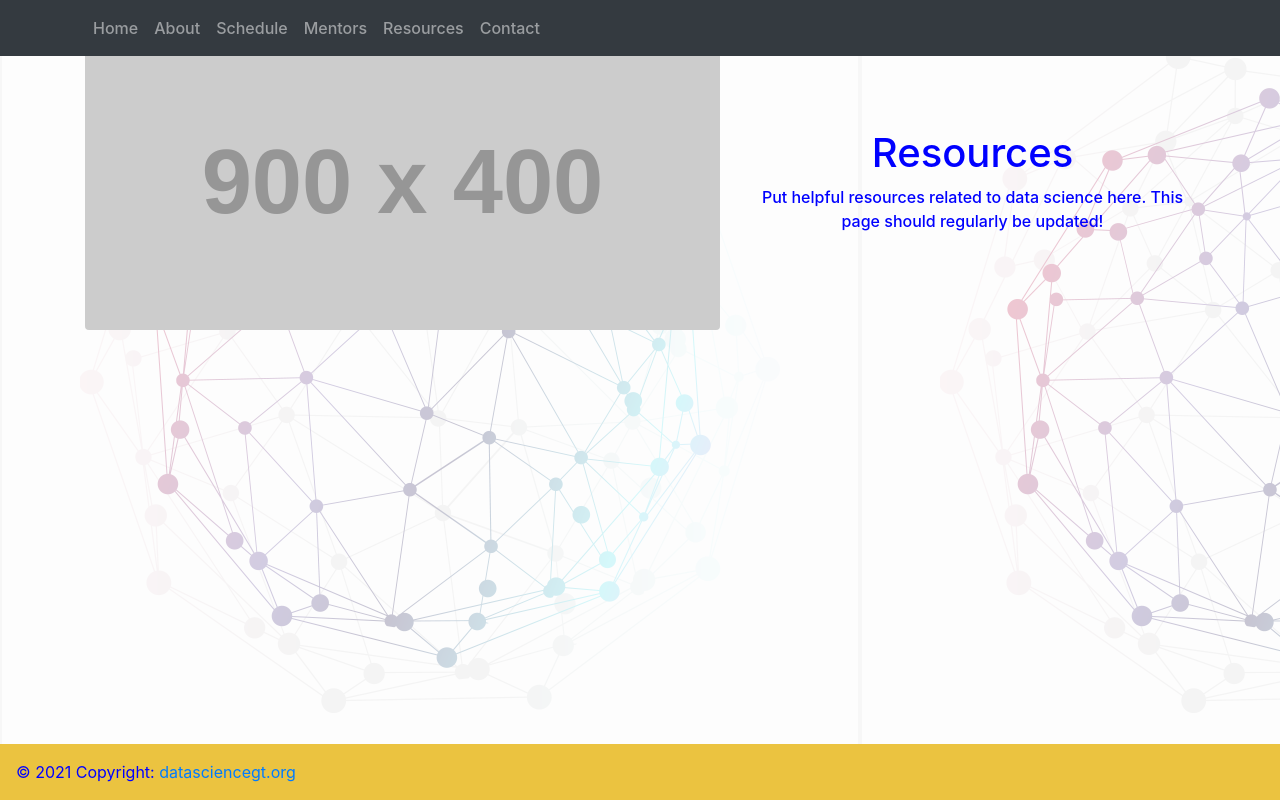
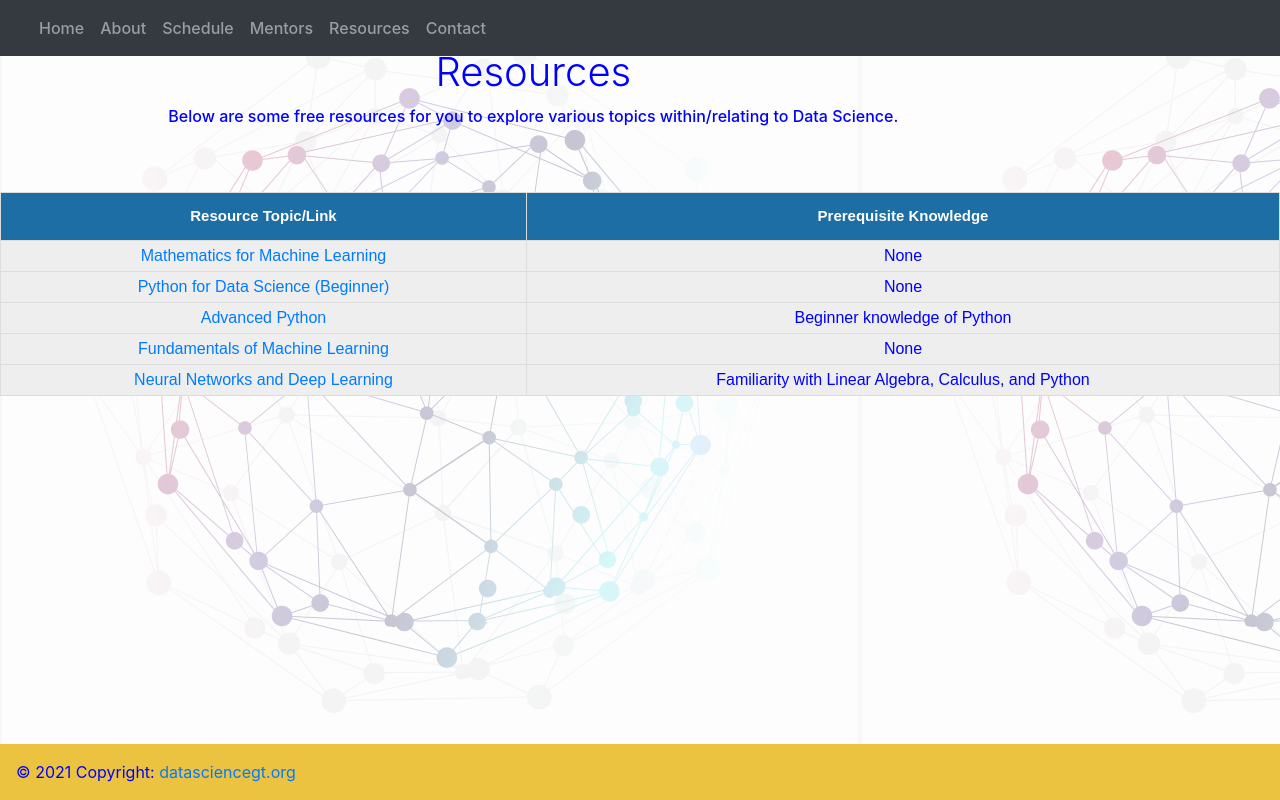
Before and after one commit to DSGT-Bootcamp/DSGTBootcampWebpage, a React (Create React App) app: page /resources in a window 1280 px wide. Built offline with nearby package versions, Linux system fonts and the light colour scheme.

Commit message:
New home page design and added some resources.

```diff
--- a/package.json
+++ b/package.json
@@ -9,6 +9,7 @@
     "@wojtekmaj/enzyme-adapter-react-17": "^0.6.3",
     "enzyme": "^3.11.0",
     "mdbreact": "^5.1.0",
+    "particles-bg": "^2.5.5",
     "react": "^17.0.2",
     "react-announcement": "^1.1.3",
     "react-bootstrap": "^1.6.1",
@@ -16,8 +17,9 @@
     "react-ga": "^3.3.0",
     "react-reveal": "^1.2.2",
     "react-router-dom": "^5.2.0",
-    "react-scripts": "4.0.3",
+    "react-scripts": "^4.0.3",
     "react-social-icons": "^5.5.1",
+    "react-spring": "^9.2.4",
     "save-dev": "^0.0.1-security",
     "styled-components": "^5.3.0",
     "web-vitals": "^1.1.2"
--- a/src/App.css
+++ b/src/App.css
@@ -70,3 +70,24 @@ body {
   background-image: url("/src/images/dataviz.png");
   color: blue;
 }
+@media (min-width: 1200px) {
+  .container{
+    max-width: 1600px;
+  }
+}
+header {
+  font-size: 120px;
+  font-family: "avenir";
+  color: black;
+  text-align: center;
+  padding-top: 20%;
+  width: 100%
+}
+homePageSubtitle {
+  font-size: 35px;
+  font-family: "avenir";
+  color: black;
+  text-align: center;
+  width: 50%;
+
+}
--- a/src/components/About.js
+++ b/src/components/About.js
@@ -8,11 +8,6 @@ class About extends React.Component {
             <div class="container">
               <div class="row align-items-center my-5">
                 <div class="col-lg-7">
-                  {/* <img
-                    class="img-fluid rounded mb-4 mb-lg-0"
-                    src="https://www.crn.com/resources/025e-0fb69052958d-257fbfe990c4-1000/ai-artificial-intelligence-mind.jpg"
-                    alt=""
-                  /> */}
                 </div>
                 <div class="col-lg-5">
                 <Rotate top left><h1 class="font-weight-light">About DSGT Bootcamp</h1></Rotate>
--- a/src/components/Home.js
+++ b/src/components/Home.js
@@ -1,27 +1,41 @@
-import React from 'react';
-import Fade from 'react-reveal/Fade';
+ import Fade from 'react-reveal/Fade';
+import React from "react";
 import Bounce from 'react-reveal/Bounce';
 import Announcement from 'react-announcement';
+import ParticlesBg from 'particles-bg';
+// can customize the particles if you want
+// let config = {
+//  num: [4, 7],
+//  rps: 0.1,
+//  radius: [10, 40],
+//  life: [1.5, 3],
+//  v: [2, 3],
+//  tha: [-40, 40],
+//  alpha: [0.6, 0],
+//  scale: [1, 0.1],
+//  position: "center", // all or center or {x:1,y:1,width:100,height:100}
+//  color: ["random", "#ff0000"],
+//  cross: "dead", // cross or bround
+//  random: 100,  // or null,
+//  g: 5,    // gravity
+//  onParticleUpdate: (ctx, particle) => {
+//    ctx.beginPath();
+//    ctx.rect(particle.p.x, particle.p.y, particle.radius * 2, particle.radius * 2);
+//    ctx.fillStyle = particle.color;
+//    ctx.fill();
+//    ctx.closePath();
+//  }
+// };
 class Home extends React.Component {
   render() {
     return (
       <div className="home">
         <div class="container">
-          <div class="row align-items-center my-5">
-            <div class="col-lg-7">
-              <img
-                class="img-fluid rounded mb-4 mb-lg-0"
-                src="http://placehold.it/900x400"
-                alt=""
-              />
-            </div>
-            <div class="col-lg-5">
-              <Bounce left><h1 class="font-weight-light">Home</h1></Bounce>
-              <p>
-                <Fade right>Home page for DSGT Bootcamp. Make this page very appealing and eye-catching</Fade>
-              </p>
-            </div>
-          </div>
+              <Bounce left><header>DS @ GT BOOTCAMP</header></Bounce>
+              <homePageSubtitle>
+                <Fade right>Learn Data Science Principles tailored towards real-world applications</Fade>
+              </homePageSubtitle>
+          <ParticlesBg type="cobweb" num = {1500} bg={true} color = "#008080" />
           <Announcement
           title="Here is your component"
           subtitle="The best announcement component for React is finally here. Install it in all your projects."
@@ -32,6 +46,4 @@ class Home extends React.Component {
     );
   }
 }
-
-
 export default Home;
--- a/src/components/Resource.js
+++ b/src/components/Resource.js
@@ -1,28 +1,23 @@
 import React from 'react';
-import Slide from 'react-reveal/Slide';
+import Roll from "react-reveal/Roll";
+import Zoom from "react-reveal/Zoom";
+import ResourceTable from "./ResourceTable";
 class Resource extends React.Component {
   render() {
     return (
-      <div className="home">
-        <div class="container">
-          <div class="row align-items-center my-5">
-            <div class="col-lg-7">
-              <img
-                class="img-fluid rounded mb-4 mb-lg-0"
-                src="http://placehold.it/900x400"
-                alt=""
-              />
+        <div className="home">
+            <div className="container">
+                <div className="row align-items-center my-5">
+                    <div className="col-lg-10">
+                        <Roll right><h1 className="font-weight-light">Resources</h1></Roll>
+                        <p>
+                            <Zoom left>Below are some free resources for you to explore various topics within/relating to Data Science. </Zoom>
+                        </p>
+                    </div>
+                </div>
             </div>
-            <div class="col-lg-5">
-              <Slide down><h1 class="font-weight-light">Resources</h1></Slide>
-              <p>
-              <Slide down>Put helpful resources related to data science here. This page should regularly be updated!</Slide>
-              </p>
-
-            </div>
-          </div>
+            <ResourceTable/>
         </div>
-      </div>
     );
   }
 }
--- a/src/components/ResourceTable.js
+++ b/src/components/ResourceTable.js
@@ -1,5 +1,4 @@
 import React from 'react';
-import ScheduleTable from "./ScheduleTable";
 
 class ResourceTable extends React.Component {
     render() {
@@ -7,42 +6,30 @@ class ResourceTable extends React.Component {
             <table>
                 <thead>
                 <tr>
-                    <th>Resource #</th>
-                    <th>Topic</th>
+                    <th>Resource Topic/Link</th>
                     <th>Prerequisite Knowledge</th>
-                    <th>Link to Resource</th>
                 </tr>
                 </thead>
                 <tbody>
                 <tr>
-                    <td>1</td>
-                    <td>TBD</td>
-                    <td>Introduction to Python + Intro to Bootcamp Project</td>
-                    <td>Stay Tuned!</td>
+                    <td> <a href = "https://mml-book.github.io/book/mml-book.pdf">Mathematics for Machine Learning</a></td>
+                    <td>None</td>
                 </tr>
                 <tr>
-                    <td>2</td>
-                    <td>TBD</td>
-                    <td>Introduction to Pandas + Exploratory Data Analysis</td>
-                    <td>Stay Tuned!</td>
+                    <td><a href="https://www.youtube.com/watch?v=LHBE6Q9XlzI">Python for Data Science (Beginner)</a></td>
+                    <td>None</td>
                 </tr>
                 <tr>
-                    <td>3</td>
-                    <td>TBD</td>
-                    <td>Introductory Data Preprocessing</td>
-                    <td>Stay Tuned!</td>
+                    <td><a href = "https://www.youtube.com/watch?v=HGOBQPFzWKo&list=RDCMUC8butISFwT-Wl7EV0hUK0BQ&index=6">Advanced Python</a></td>
+                    <td>Beginner knowledge of Python</td>
                 </tr>
                 <tr>
-                    <td>4</td>
-                    <td>TBD</td>
-                    <td>Introduction to Machine Learning</td>
-                    <td>Stay Tuned</td>
+                    <td><a href="https://towardsdatascience.com/machine-learning-basics-part-1-a36d38c7916">Fundamentals of Machine Learning</a></td>
+                    <td>None</td>
                 </tr>
                 <tr>
-                    <td>5</td>
-                    <td>TBD</td>
-                    <td>TBD</td>
-                    <td>Stay Tuned!</td>
+                    <td><a href="https://neuralnetworksanddeeplearning.com/index.html">Neural Networks and Deep Learning</a></td>
+                    <td>Familiarity with Linear Algebra, Calculus, and Python</td>
                 </tr>
                 </tbody>
             </table>
```
Also changed, not shown: 1 other file (tests, documents, lock files or other folders).
